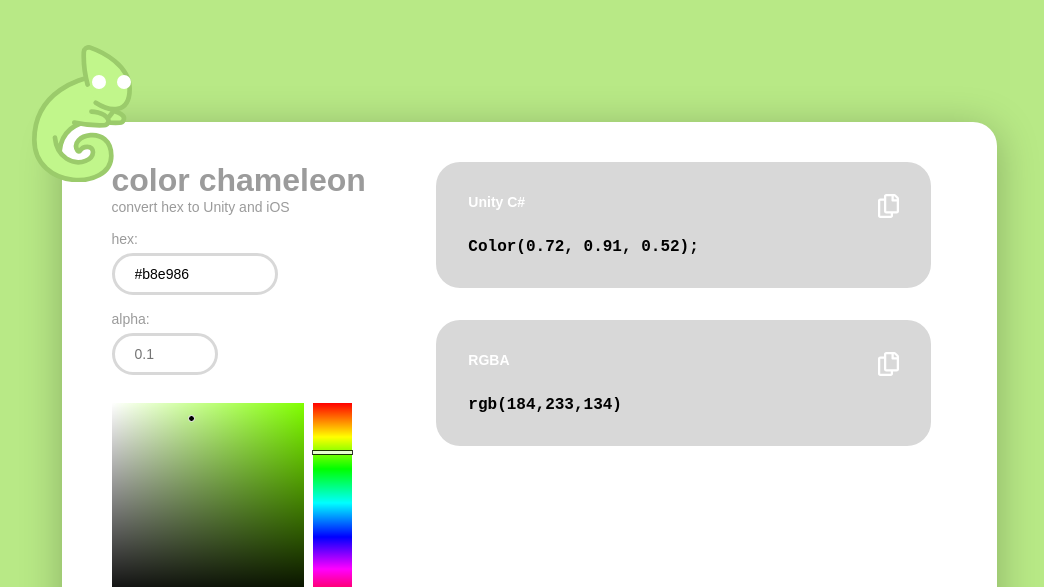
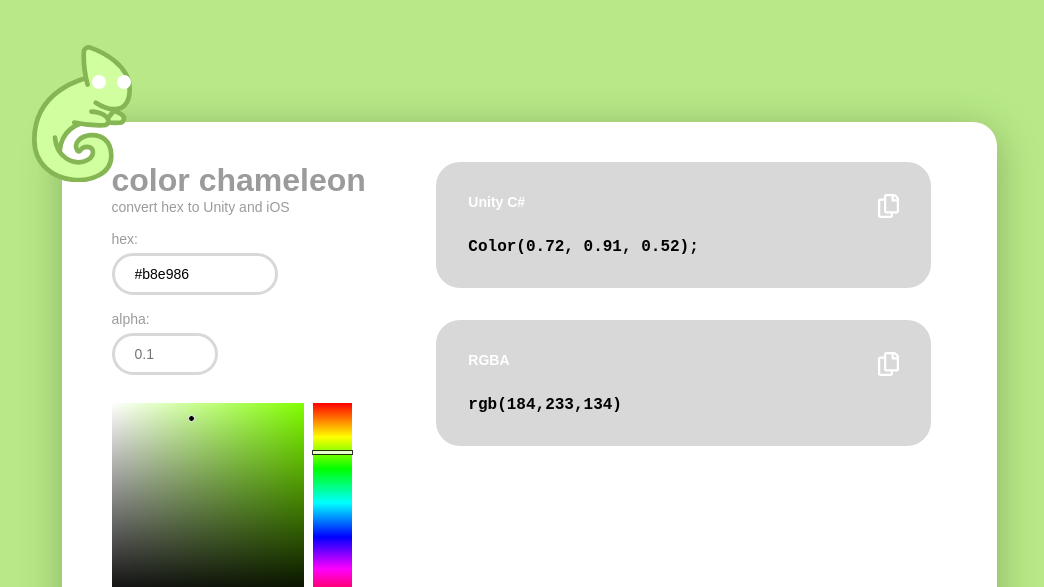
Before and after one commit to takashiw/ColorPicker, a plain HTML site: page index.html in a window 1280 px wide. Shown: the top 587 px of the page, without its empty margins (111-1155 px from the left). Drawn offline with nearby package versions, Linux system fonts and the light colour scheme.

Commit message:
Chami changes colors now

```diff
--- a/index.html
+++ b/index.html
@@ -12,7 +12,7 @@
             <!-- <svg data="Asset3.svg">
             <use xlink:href="Asset3#Layer_2.svg"></use>
             </svg> -->
-            <div class="chami">
+            <div class="chami" id="chami">
                     <div id="eyeSockets" class="eyeSockets">
                         <div class="eye" id="left">
                             <div class="pupil"></div>
@@ -20,7 +20,6 @@
                         <div class="eye" id="right">
                             <div class="pupil"></div>
                         </div>
-                            <!-- <img class="eyes" src="eyes.png" alt="eyes of the chameleon"> -->
                     </div>
                     <svg xmlns="http://www.w3.org/2000/svg" viewBox="0 0 214.33 294.49"><title>Asset 3</title><g id="Layer_2" data-name="Layer 2"><g id="Layer_1-2" data-name="Layer 1"><path d="M152.13,139.33s30.25-1.07,42.56,12c5.34,5.68,1.32,15-6.46,15.35-5.26.21-12.09.29-20-.06" fill="#7bc684" stroke="#c0e2c5" stroke-linecap="round" stroke-miterlimit="10" stroke-width="10"/><path d="M59.43,226.57c3.7-46.06,43.22-58,43.22-58l31-1.22a45.94,45.94,0,0,0,43-33.84l2.06-7.55L116,71.23S5,94.37,5,203s165.48,109,165,34.3c-.47-68.88-94.15-45-72.29-10.42a3.05,3.05,0,0,0,5.29-.28c2-3.79,6.25-8.36,15.54-8.36,15.88,0,17.63,21.64-3.81,30.11-24.9,9.83-61.84-6.05-65.59-50" fill="#7bc684" stroke="#c0e2c5" stroke-linecap="round" stroke-miterlimit="10" stroke-width="10"/><path d="M119.15,84.83s-9.52-34.09-8.09-69.75A10.5,10.5,0,0,1,125,5.59c26.4,9.15,84.34,37.94,84.34,88,0,56.59-44.37,48.49-72.67,30.11" fill="#7bc684" stroke="#c0e2c5" stroke-linecap="round" stroke-miterlimit="10" stroke-width="10"/><path d="M90.57,166.13A246.77,246.77,0,0,0,155.11,172a9.18,9.18,0,0,0,7.37-14.12c-9.73-14.86-35.08-15.24-35.08-15.24" fill="#7bc684" stroke="#c0e2c5" stroke-linecap="round" stroke-miterlimit="10" stroke-width="10"/></g></g></svg>
             </div>
--- a/main.css
+++ b/main.css
@@ -66,8 +66,12 @@ box-shadow: 0px 7px 41px 0px rgba(0,0,0,0.25);
 }
 
 .chami path {
-    fill: #C1F68B;
+    /* fill: #C1F68B; */
     stroke: #9BCB6B;
+}
+
+.chami path {
+    transition: fill 1s;
 }
 
 h1 {
--- a/main.js
+++ b/main.js
@@ -45,6 +45,26 @@ ColorTypeEnums = Object.freeze({
     }
 
     var hexCalculator = {
+        setColorBrightness: function(color, deltaBrightness) {
+            let rgba = this.toRGBA(color);
+            let newRGBA = rgba;
+            let changeInBrightness255 = deltaBrightness * 255;
+            newRGBA.r = parseInt(newRGBA.r + changeInBrightness255);
+            newRGBA.g = parseInt(newRGBA.g + changeInBrightness255);
+            newRGBA.b = parseInt(newRGBA.b + changeInBrightness255);
+
+            newRGBA.r = (newRGBA.r < 255) ? newRGBA.r : 255
+            newRGBA.g = (newRGBA.g < 255) ? newRGBA.g : 255
+            newRGBA.b = (newRGBA.b < 255) ? newRGBA.b : 255
+            newRGBA.r = (newRGBA.r > 0) ? newRGBA.r : 0
+            newRGBA.g = (newRGBA.g > 0) ? newRGBA.g : 0
+            newRGBA.b = (newRGBA.b > 0) ? newRGBA.b : 0
+
+            let hexR = (newRGBA.r.toString(16).length == 1) ? "0" + newRGBA.r.toString(16) : newRGBA.r.toString(16);
+            let hexG = (newRGBA.g.toString(16).length == 1) ? "0" + newRGBA.g.toString(16) : newRGBA.g.toString(16);
+            let hexB = (newRGBA.b.toString(16).length == 1) ? "0" + newRGBA.b.toString(16) : newRGBA.b.toString(16);
+            return "#"+hexR+hexG+hexB
+        },
         toRGBA: function(hexString) {
             var hexRegex = /^#?([a-f\d]{2})([a-f\d]{2})([a-f\d]{2})([a-f\d]{2})?/i.exec(hexString);
             return hexRegex ? {
@@ -63,6 +83,9 @@ ColorTypeEnums = Object.freeze({
                     + rgba.b
                     + (!isNaN(rgba.a) ? "," + rgba.a : "")
                     + ")";
+        },
+        rgbaToHex: function() {
+
         },
         toUnityRGBA: function(hexString) {
             var rgba = this.toRGBA(hexString);
@@ -172,6 +195,26 @@ ColorTypeEnums = Object.freeze({
         }
     }
 
+    var chami = {
+        constructor: function(elementID) {
+            this.element = document.getElementById(elementID);
+            this.eyeTracker = Object.create(eyeTracker);
+            this.eyeTracker.createEye("right");
+            this.eyeTracker.createEye("left");
+            this.eyeTracker.startTracking();
+            this.changeColor("C1F68B");
+        },
+        changeColor: function(color) {
+            this.element.style.fill = "red";
+            let paths = this.element.querySelectorAll("path");
+            for (let path of paths) {
+                console.log(path + " will now turn " + color);
+                path.style.fill = hexCalculator.setColorBrightness(color, 0.1);
+                path.style.stroke = hexCalculator.setColorBrightness(color, -0.2);
+            }
+        }
+    }
+
     var app = {
         start: function() {
             this.fetchUI();
@@ -179,12 +222,6 @@ ColorTypeEnums = Object.freeze({
             this.colorBox.constructor(this);
             var colorPicker = $('#color-picker').spectrum(this.colorBox.options);
             this.colorBox.broadcast(colorPicker.spectrum('get').toHexString());
-            eyeTracker.createEye("right");
-            eyeTracker.createEye("left");
-            eyeTracker.startTracking();
-            // let leftEyeTracker = Object.create(this.trackEye);
-            // let leftEye = Object.create(eyeTracker).trackEye("left");
-            // let rightEye = Object.create(eyeTracker).trackEye("right");
         },
         fetchUI: function() {
             this.body = $('body');
@@ -192,8 +229,13 @@ ColorTypeEnums = Object.freeze({
             this.output = $('#output');
             this.outputCell = $('outputCell');
             this.result = $('#result');
+            this.chami = Object.create(chami);
+            this.chami.constructor("chami");
         },
         updateColor: function(color) {
+            console.log(this.chami);
+
+            this.chami.changeColor(color);
             this.hexInput[0].value = color;
             console.log(this.hexInput);
             for (let colorType of ColorTypeEnums.allValues) {
```
